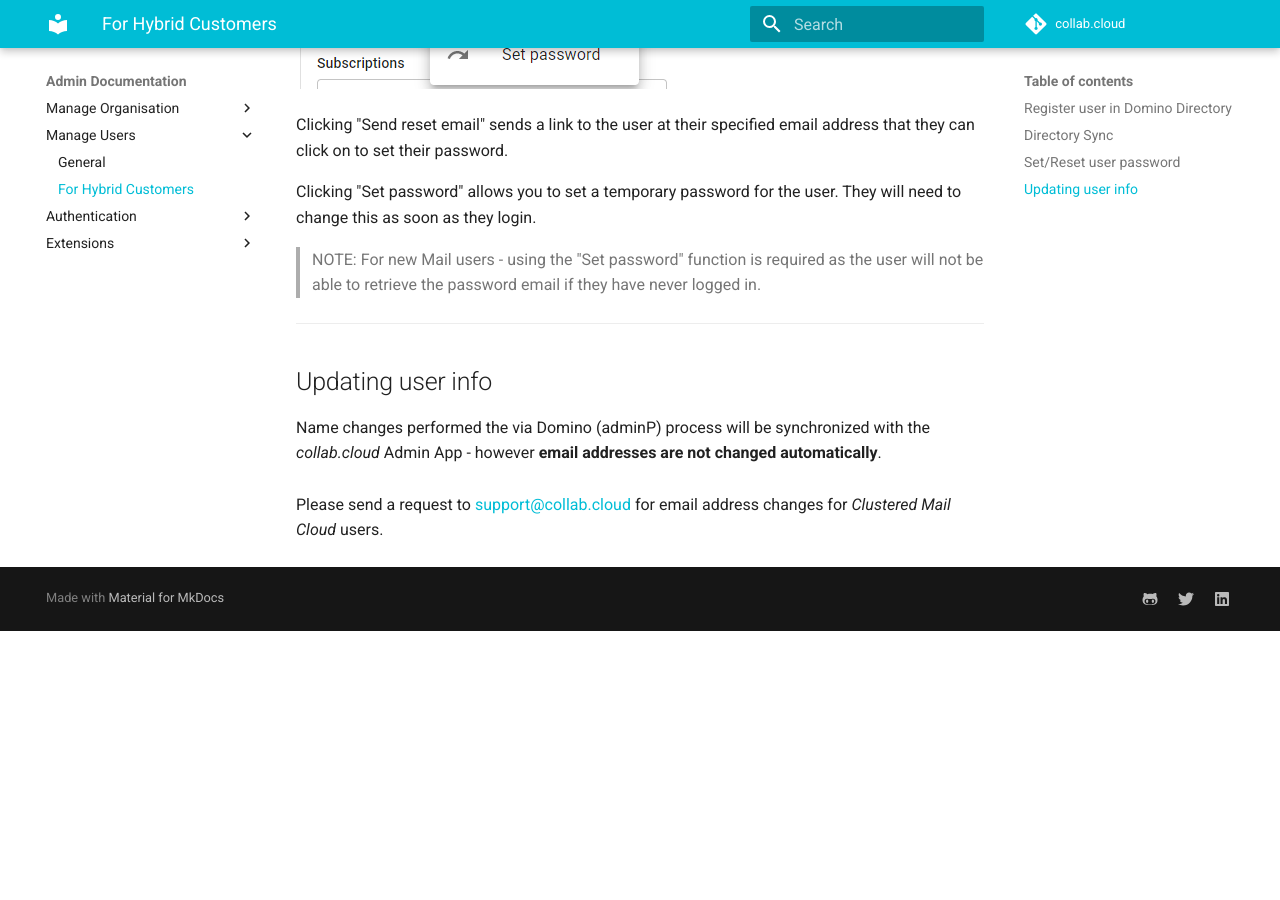
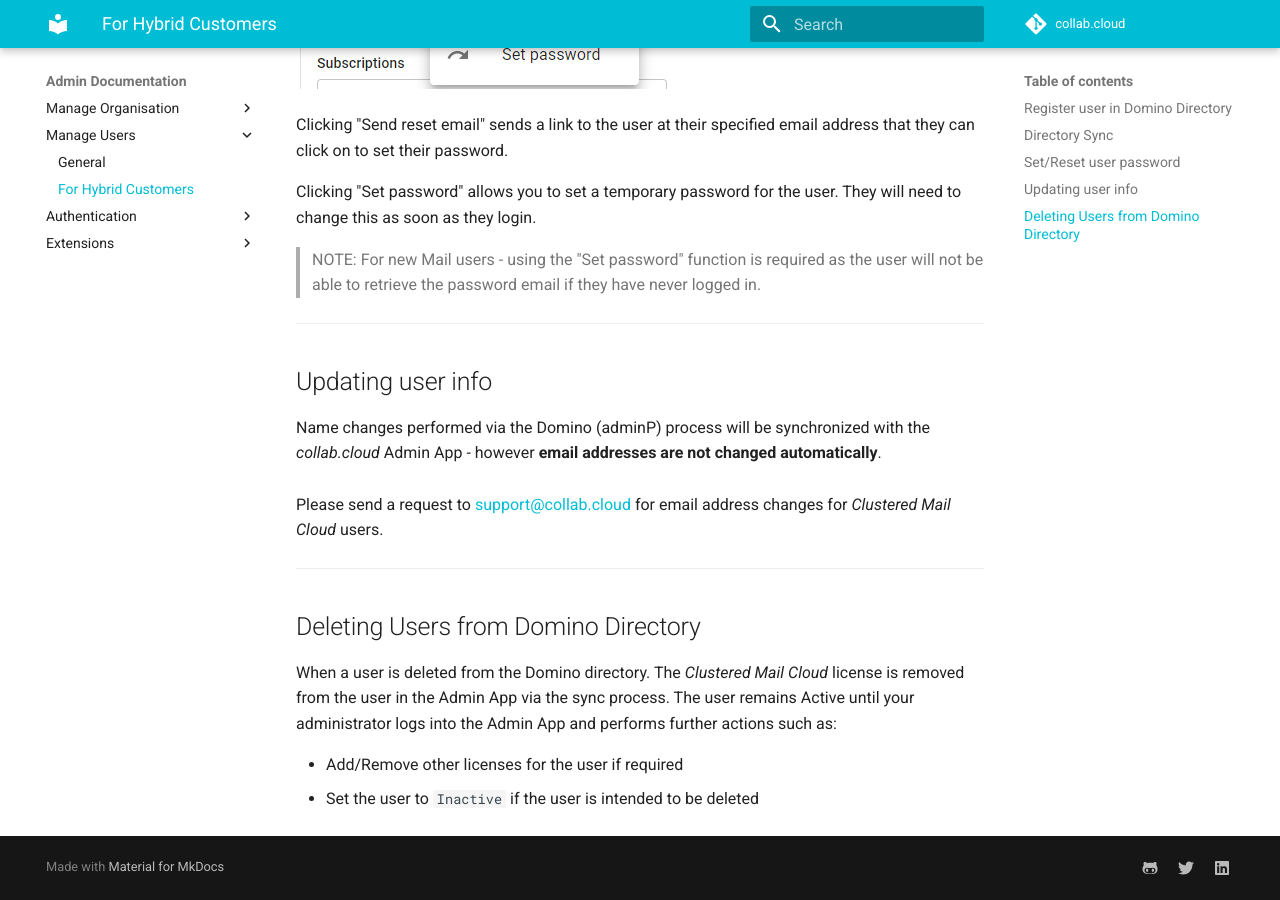
Before and after one commit to collabdotcloud/docs.collab.cloud, an MkDocs documentation site: the page built from docs/admin/manage-users-hybrid.md, in a window 1280 px wide and 900 px high, scrolled down 3507 px. Built offline with MkDocs 1.6.1 and Material for MkDocs 9.7.7, drawn with Linux system fonts in a browser that asks for light colours; before the commit the page ends 4138 px from its top, so only the background shows below that.

Commit message:
add delete user instructions for hybrid

```diff
--- a/docs/admin/manage-users-hybrid.md
+++ b/docs/admin/manage-users-hybrid.md
@@ -65,5 +65,14 @@
 
 ## Updating user info
 
-Name changes performed the via Domino (adminP) process will be synchronized with the _collab.cloud_ Admin App - however <strong>email addresses are not changed automatically</strong>.</br></br>
+Name changes performed via the Domino (adminP) process will be synchronized with the _collab.cloud_ Admin App - however <strong>email addresses are not changed automatically</strong>.</br></br>
 Please send a request to [support@collab.cloud](mailto:support@collab.cloud) for email address changes for _Clustered Mail Cloud_ users.
+
+---
+
+## Deleting Users from Domino Directory
+
+When a user is deleted from the Domino directory. The _Clustered Mail Cloud_ license is removed from the user in the Admin App via the sync process. The user remains Active until your administrator logs into the Admin App and performs further actions such as:
+
+* Add/Remove other licenses for the user if required
+* Set the user to `Inactive` if the user is intended to be deleted
```
